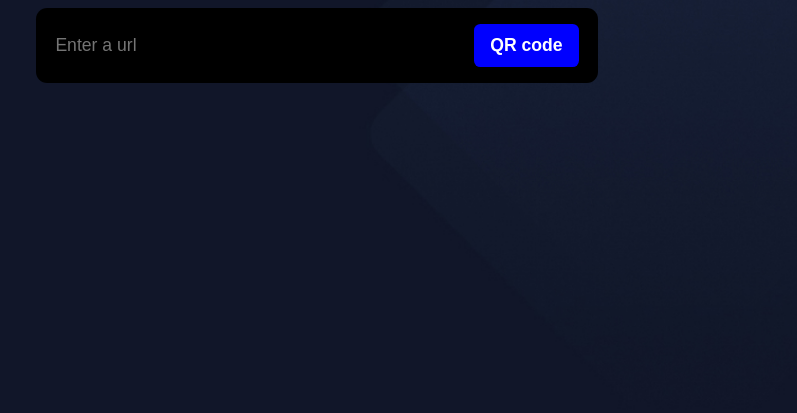
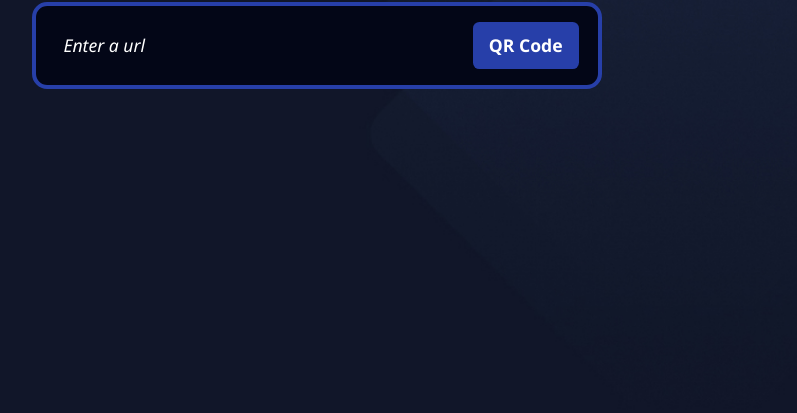
Before and after one commit to ShinobiKoda/qr-code-gen, a plain HTML site: page index.html in a window 1280 px wide. Shown: the part 387-800 px from the top of the page, without its empty margins (323-1120 px from the left). Drawn offline with Linux system fonts and the light colour scheme.

```diff
--- a/assets/script.js
+++ b/assets/script.js
@@ -1,5 +1,12 @@
-// const qrCode = new QRCode(document.getElementById("qr-code"), {
-//     text: "https://google.com",
-//     width: 128,
-//     height: 128,
-//   });
+const qr_text = document.getElementById('qr-text');
+const generate_qr = document.getElementById('generate-qrcode');
+const qr_code = document.getElementById('qr-code');
+
+function generateQrCode (){
+    const url = qr_text.value;
+    qr_code.innerHTML = '';
+
+    if(qr_text.trim()){
+
+    }
+}
--- a/assets/styles.css
+++ b/assets/styles.css
@@ -2,6 +2,7 @@
     margin: 0;
     padding: 0;
     box-sizing: border-box;
+    font-family: 'Segoe UI', Tahoma, Geneva, Verdana, sans-serif;
 }
 
 html,
@@ -46,13 +47,14 @@
 
 .qr-code-input{
     width: 100%;
-    background-color: black;
+    background-color: #030617;
     padding: 1rem 1.2rem;
     border-radius: 0.7rem;
     display: flex;
     align-items: center;
+    gap: 0.5rem;
     justify-content: space-between;
-
+    outline: 4px solid #273fa9;
 }
 
 .qr-code-input input{
@@ -61,23 +63,31 @@
     outline: none;
     color: white;
     font-size: 1.1rem;
-    width: 70%;
+    padding: 0 0.5rem;
+    width: 60%;
 
 }
 
-.qr-code-input button{
+.qr-code-input input::placeholder{
+    color: white;
+    font-style: italic;
+}
+
+.qr-code-input a{
     padding: 0.7rem 1rem;
     font-weight: 600;
     font-size: 1.1rem;
-    background-color: blue;
+    background-color: #273fa9;
     border: none;
     outline: none;
     border-radius: 0.4rem;
     cursor: pointer;
     color: white;
+
+    text-decoration: none;
 }
 
-.qr-code-input button:hover{
+.qr-code-input a:hover{
     opacity: 0.9;
 }
 
--- a/index.html
+++ b/index.html
@@ -13,12 +13,12 @@
       <img src="./assets/images/Logo-small.svg" alt="" class="small-logo">
       <img src="./assets/images/Logo.svg" alt="" class="big-logo">
     </div>
-    <div class="qr-code-input">
-      <input type="text" placeholder="Enter a url">
-      <button>QR code</button>
+    <div class="qr-code-input" tabindex="0">
+      <input type="text" placeholder="Enter a url" id="qr-text">
+      <a id="generate-qrcode" href="./qr-code.html">QR Code</a>
     </div>
   </main>
   <script src="./assets/script.js"></script>
-  <!-- <script src="https://cdnjs.cloudflare.com/ajax/libs/qrcodejs/1.0.0/qrcode.min.js"></script> -->
+  <script src="https://cdnjs.cloudflare.com/ajax/libs/qrcodejs/1.0.0/qrcode.min.js"></script>
 </body>
 </html>
```
Also changed, not shown: qr-code.html (+1 -1 lines).
